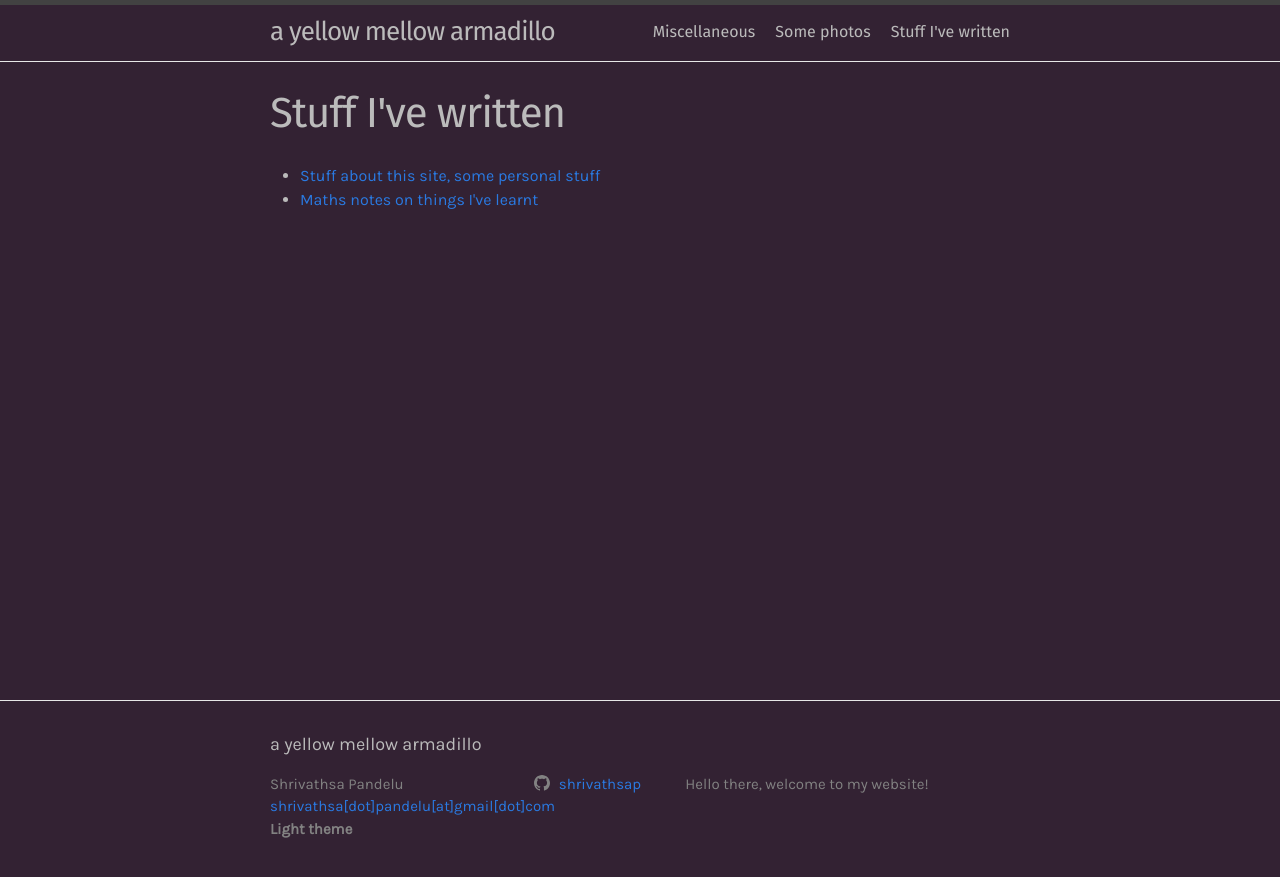
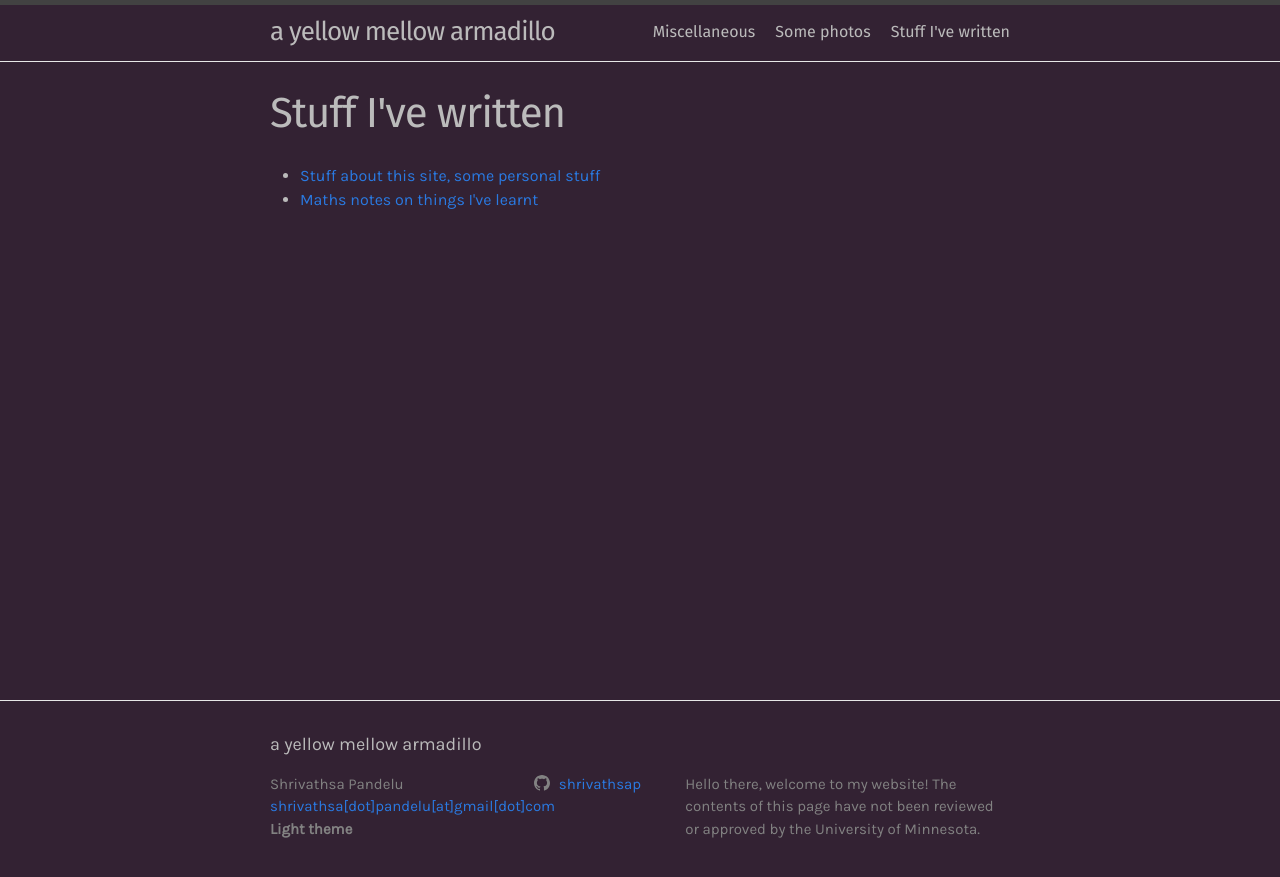
Before and after one commit to shrivathsap/shrivathsap.github.io, a Jekyll site: the page built from writings.html, in a window 1280 px wide. Shown: the top 877 px of the page. Built offline with Jekyll 4.4.1, drawn with Linux system fonts in a browser that asks for light colours.

Commit message:
dIsClAiMeR

```diff
--- a/_config.yml
+++ b/_config.yml
@@ -22,6 +22,8 @@ title: a yellow mellow armadillo
 email: shrivathsa[dot]pandelu[at]gmail[dot]com
 description: >- # this means to ignore newlines until "baseurl:"
   Hello there, welcome to my website!
+
+  The contents of this page have not been reviewed or approved by the University of Minnesota.
 baseurl: "" # the subpath of your site, e.g. /blog
 url: "" # the base hostname & protocol for your site, e.g. http://example.com
 #twitter_username: jekyllrb
```
